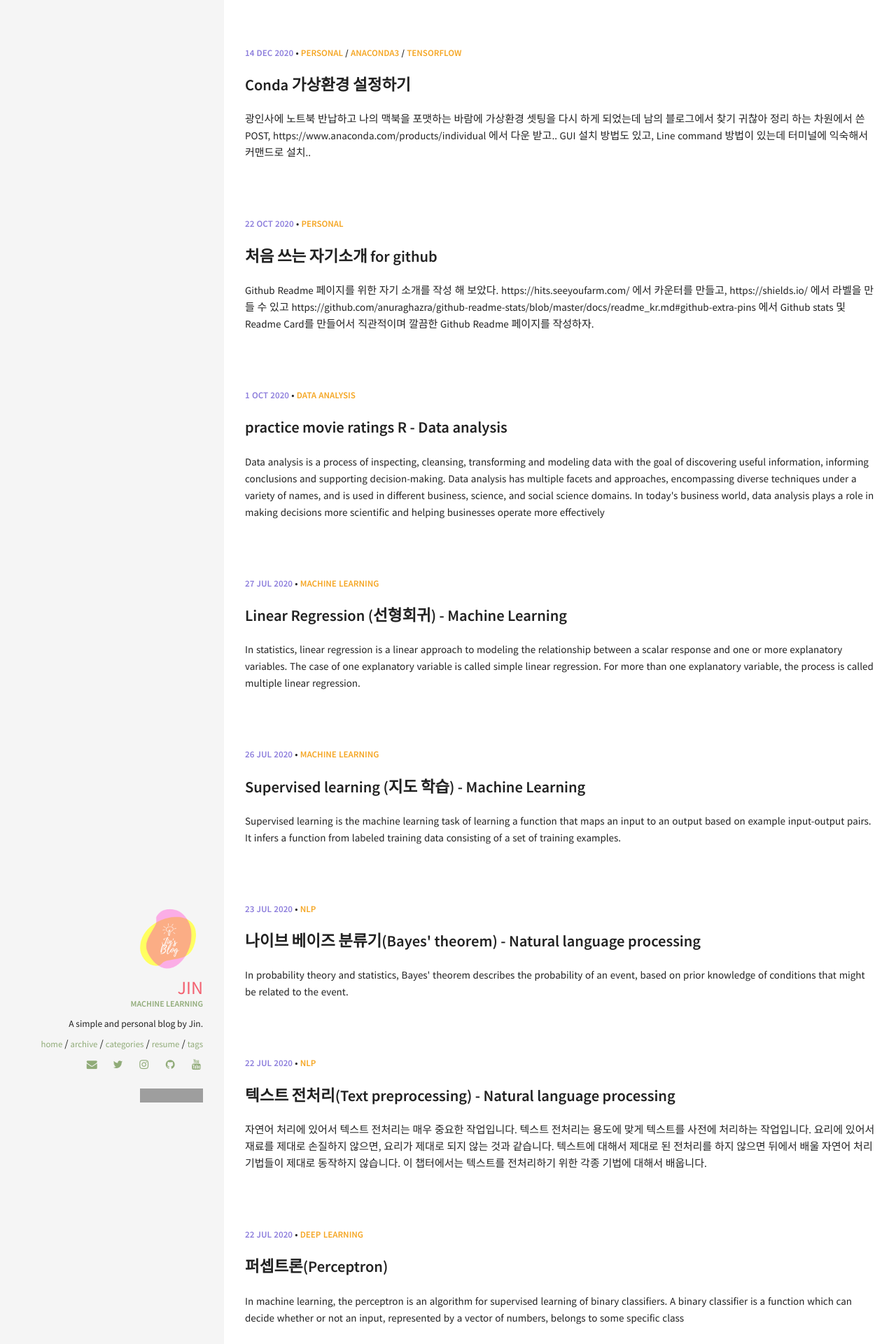
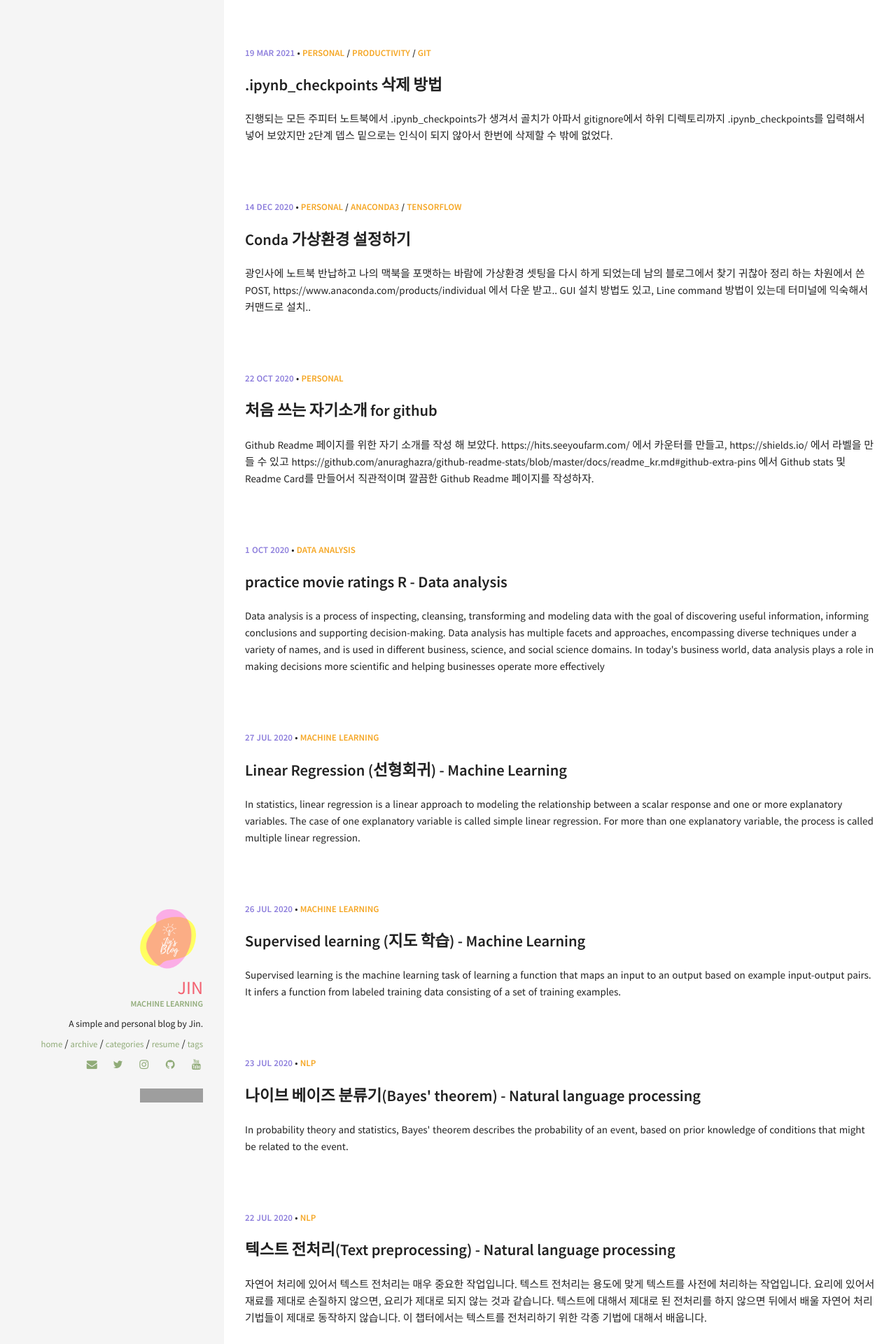
Before and after one commit to kimjinhyuk/kimjinhyuk.github.io, a Jekyll site: the page built from index.html, in a window 1280 px wide. Shown: the top 1920 px of the page at 70% size. Built offline with Jekyll 4.4.1, drawn with Linux system fonts in a browser that asks for light colours; grey boxes are pictures that could not be loaded.

Commit message:
update & add post

```diff
--- /dev/null
+++ b/_posts/2021-03-19-Delete-.ipynb_checkpoints.md
@@ -0,0 +1,34 @@
+---
+layout: post
+title: .ipynb_checkpoints 삭제 방법
+excerpt: 진행되는 모든 주피터 노트북에서 .ipynb_checkpoints가 생겨서 골치가 아파서 gitignore에서 하위 디렉토리까지 .ipynb_checkpoints를 입력해서 넣어 보았지만 2단계 뎁스 밑으로는 인식이 되지 않아서 한번에 삭제할 수 밖에 없었다.
+categories: [Personal, Productivity, git]
+use_math: true
+comments: true
+tag: [personal, Git]
+---
+
+## Github .ipynb_checkpoints 삭제 및 gitignore 등록
+
+* .gitignore 파일에 아래의 코드를 넣어도 2뎁스 이하의 디렉토리에서는 계속해서 repository에 올라가는 현상 발생
+
+* 디렉토리를 만들자마자 아래코드로 작성해야 .ipynb_checkpoints 파일이 생기는것을 막을 수 있음
+
+~~~ Python
+.ipynb_checkpoints
+*/.ipynb_checkpoints/*
+~~~
+
+* 이미 많은 .ipynb_checkpoints 파일이 있다면 현재 디렉토리 아래의 파일을 검색
+
+~~~ Python
+find . -name .ipynb_checkpoints -print0 | xargs -0 git rm -rf --ignore-unmatch
+~~~
+
+* 이후 원격 저장소로 변경내용 반영
+
+~~~ Python
+git add .
+git commit -m 'remove .ipynb_checkpoints'
+git push origin main(master)
+~~~
```
Also changed, not shown: _posts/2020-12-14-conda_virtual_environment copy.md (renamed from _posts/2020-12-14-conda_virtual_environment.md, +2 -2 lines).
